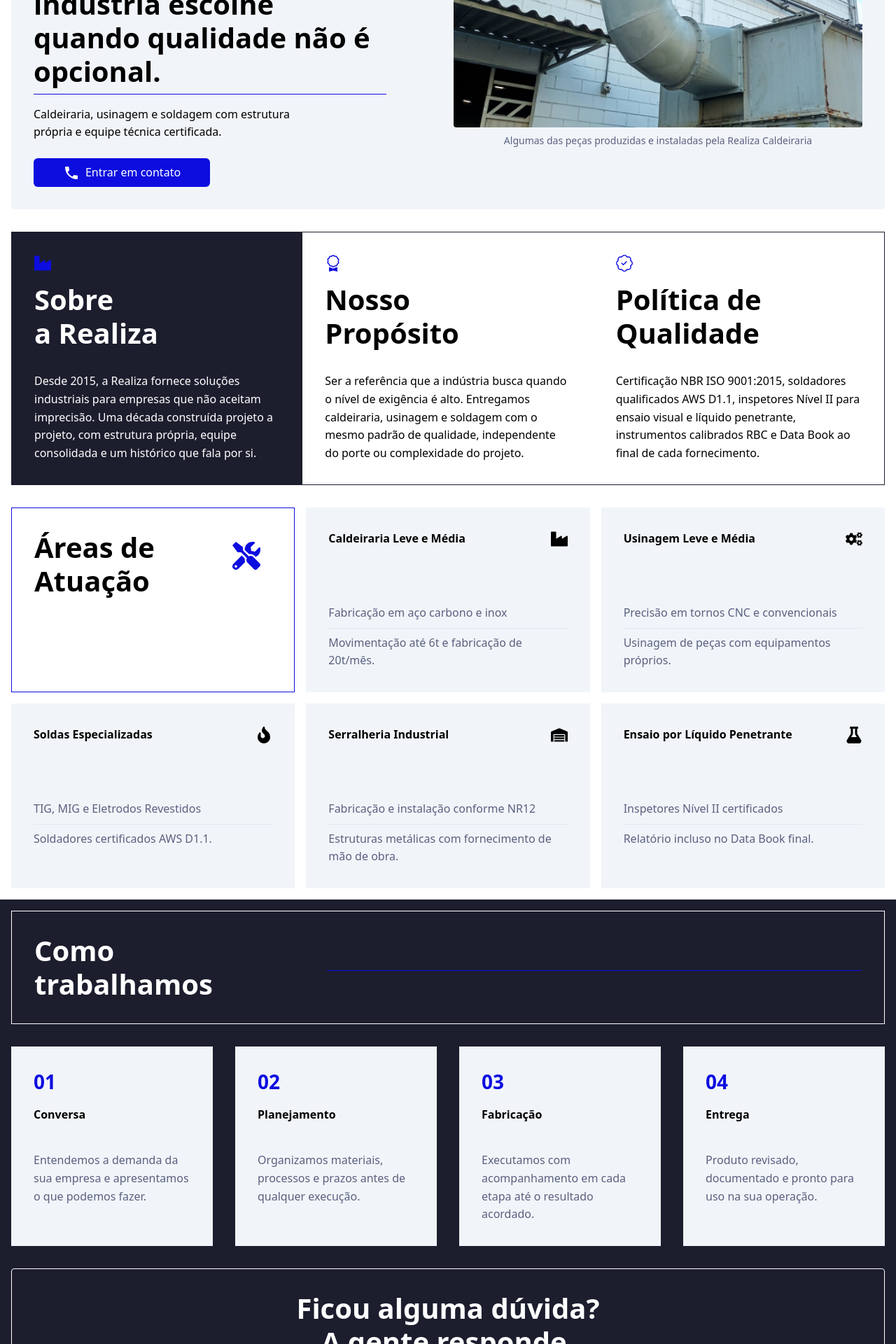
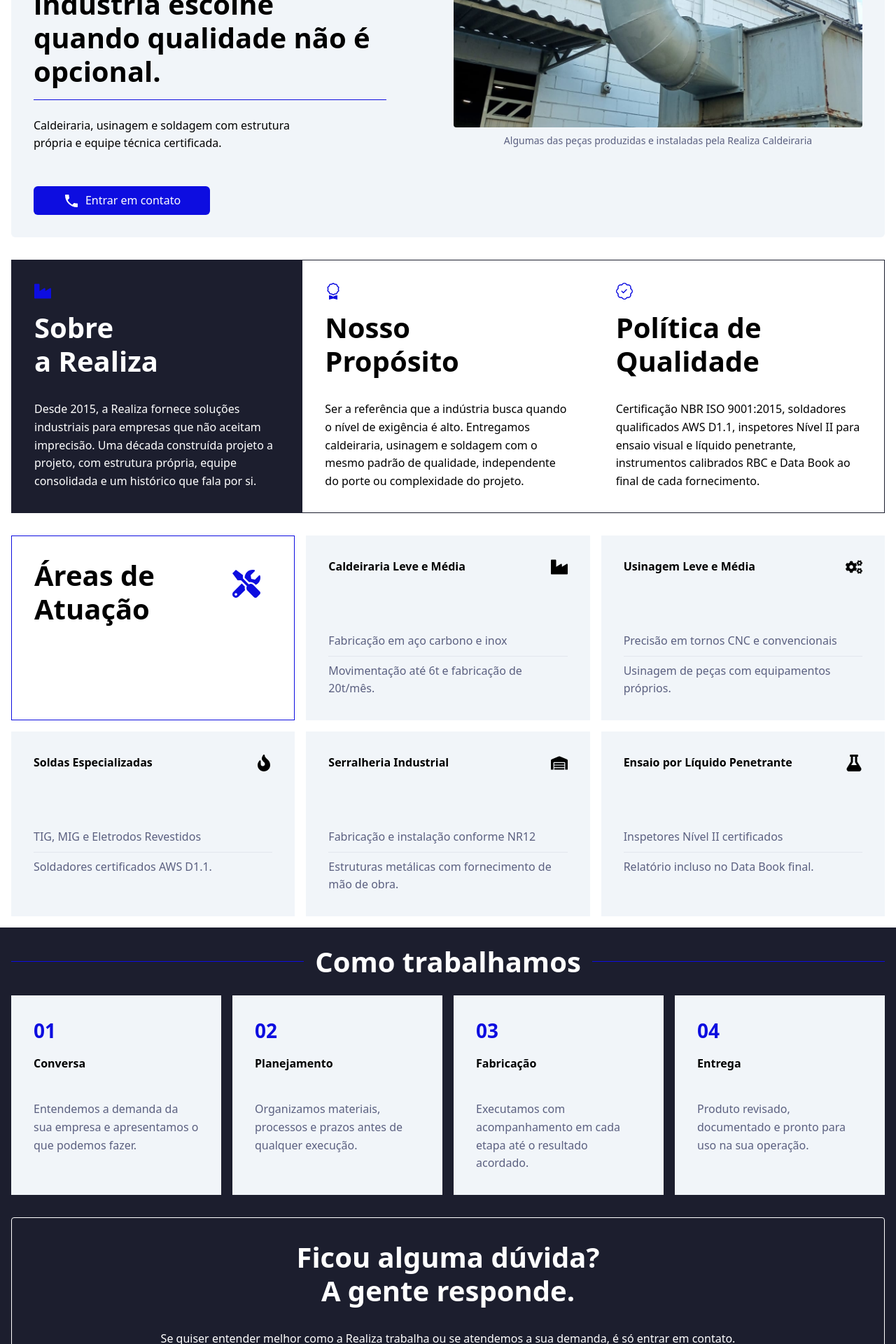
Before and after one commit to FragaTheus/caldeiraria-realiza-site-institucional, a Next.js app: page / in a window 1280 px wide. Shown: the part 340-2260 px from the top of the page at 70% size. Built offline with nearby package versions, Linux system fonts and the light colour scheme.

Commit message:
refac: Pente fino pagina home

```diff
--- a/src/features/home/animate/home-services-animate.tsx
+++ b/src/features/home/animate/home-services-animate.tsx
@@ -14,8 +14,8 @@
   return (
     <motion.div
       ref={ref}
-      initial={{ opacity: 0, x: -10 }}
-      animate={isInView ? { opacity: 1, x: 0 } : { opacity: 0, x: -10 }}
+      initial={{ opacity: 0, x: 10 }}
+      animate={isInView ? { opacity: 1, x: 0 } : { opacity: 0, x: 10 }}
       transition={{ duration: 0.3, ease: "easeOut", delay: 0.1 * index }}
     >
       {children}
--- a/src/features/home/components/home-cta-card.tsx
+++ b/src/features/home/components/home-cta-card.tsx
@@ -13,7 +13,7 @@
 
 const HomeCtaCard = ({ title, description, ctaText }: HomeCtaCardProps) => {
   return (
-    <article className="w-full text-white flex flex-col items-center justify-center  border border-white p-4 lg:p-8 rounded-sm text-center gap-4 lg:gap-8">
+    <article className="w-full text-white flex flex-col items-center justify-center  border border-white p-4 lg:p-8 rounded-sm text-center gap-8">
       <AnimateTitle>
         <h1 className="whitespace-pre-line">{title}</h1>
       </AnimateTitle>
--- a/src/features/home/components/home-hero-card.tsx
+++ b/src/features/home/components/home-hero-card.tsx
@@ -31,7 +31,7 @@
 }: AppHeroCardProps) => {
   return (
     <article className="w-full rounded-md grid grid-cols-1 md:grid-cols-2 p-4 md:p-8 bg-surface gap-4">
-      <div className="flex flex-col lg:mr-20">
+      <div className="flex flex-col lg:mr-20 order-last lg:order-first">
         <AnimateHeadline>
           <small className="text-primary">{headline}</small>
         </AnimateHeadline>
@@ -39,13 +39,13 @@
           <AnimateTitle>
             <h1 className="mt-6 md:mt-12">{title}</h1>
           </AnimateTitle>
-          <Line width={"100%"} />
+          <Line className="mt-2 lg:mt-4" />
           <AnimateDescription>
-            <p className="pr-20 mt-4">{description}</p>
+            <p className="pr-20 mt-6">{description}</p>
           </AnimateDescription>
         </div>
         <AnimateCta>
-          <CtaButton className="bg-primary lg:w-1/2 hover:bg-primary/80 mt-4 lg:mt-6">
+          <CtaButton className="bg-primary lg:w-1/2 hover:bg-primary/80 mt-6 lg:mt-12">
             <MdPhone className="size-6" />
             <span>Entrar em contato</span>
           </CtaButton>
--- a/src/features/home/components/how-we-work-card.tsx
+++ b/src/features/home/components/how-we-work-card.tsx
@@ -32,7 +32,7 @@
 
 const HowWeWorkCard = ({ grids }: HowWeWorkCardProps) => {
   return (
-    <article className="w-full grid grid-cols-4 gap-8">
+    <article className="w-full grid grid-cols-1 lg:grid-cols-4 gap-4">
       {grids.map((grid, index) => (
         <GridContent key={index} {...grid} />
       ))}
--- a/src/features/home/components/how-we-work-title-card.tsx
+++ b/src/features/home/components/how-we-work-title-card.tsx
@@ -1,17 +1,15 @@
-"use client";
-
 import Line from "@/shared/components/line";
-import useIsMobile from "../hooks/useIsMobile";
 import { FadeInAnimate } from "../animate/home-hero-animate";
 
 const HowWeWorkTitleCard = ({ title }: { title: string }) => {
-  const isMobile = useIsMobile();
   return (
     <FadeInAnimate>
-      <article className="w-full max-w-7xl m-auto border border-white p-4 lg:p-8 flex items-center justify-start gap-10">
-        <h1 className="text-white">{title}</h1>
-        {!isMobile && <Line width={"65%"} />}
-      </article>
+      <div className="w-full max-w-7xl m-auto flex items-center justify-center relative py-4 lg:py-8">
+        <h1 className="text-white absolute bg-muted px-2 lg:px-4 lg:text-h1">
+          {title}
+        </h1>
+        <Line />
+      </div>
     </FadeInAnimate>
   );
 };
--- a/src/features/home/wrapper/how-work-wrappers/how-we-work-wrapper.tsx
+++ b/src/features/home/wrapper/how-work-wrappers/how-we-work-wrapper.tsx
@@ -11,15 +11,10 @@
 const HowWeWorkWrapper = () => {
   return (
     <SectionLayout className="bg-muted">
-      <ContainerLayout>
+      <ContainerLayout className="flex flex-col gap-4">
         <HowWeWorkTitleCard title={textContent.process_section.section_title} />
+        <HowWeWorkCard grids={grids} />
       </ContainerLayout>
-
-      <div className="overflow-x-auto w-full [&::-webkit-scrollbar]:hidden ">
-        <ContainerLayout className="w-7xl!">
-          <HowWeWorkCard grids={grids} />
-        </ContainerLayout>
-      </div>
     </SectionLayout>
   );
 };
--- a/src/features/home/wrapper/services-wrappers/home-service-mobile-wrapper.tsx.tsx
+++ b/src/features/home/wrapper/services-wrappers/home-service-mobile-wrapper.tsx.tsx
@@ -6,6 +6,7 @@
   ServicesCardProps,
 } from "../../components/services-cards";
 import HomeServiceSwiper from "@/shared/components/swiper";
+import AnimateCard from "../../animate/home-services-animate";
 
 interface HomeServiceMobileWrapperProps {
   cards: ServicesCardProps[];
@@ -16,7 +17,9 @@
     <HomeServiceSwiper>
       {cards.map((c, i) => (
         <SwiperSlide key={i} className="p-4">
-          <ServicesCard {...c} />
+          <AnimateCard index={i}>
+            <ServicesCard {...c} />
+          </AnimateCard>
         </SwiperSlide>
       ))}
     </HomeServiceSwiper>
--- a/src/shared/components/line.tsx
+++ b/src/shared/components/line.tsx
@@ -3,7 +3,7 @@
 import { useRef } from "react";
 import { motion, useInView } from "framer-motion";
 
-const Line = ({ width }: { width: number | string }) => {
+const Line = ({ className }: { className?: string }) => {
   const ref = useRef(null);
   const inView = useInView(ref, { once: true });
 
@@ -11,9 +11,9 @@
     <motion.div
       ref={ref}
       initial={{ width: 0 }}
-      animate={{ width: inView ? width : 0 }}
+      animate={{ width: inView ? "100%" : 0 }}
       transition={{ duration: 0.8, ease: "easeOut", delay: 0.2 }}
-      className="h-px bg-primary mt-2"
+      className={`h-px bg-primary ${className}`}
     />
   );
 };
```
Also changed, not shown: 1 other file (tests, documents, lock files or other folders).
